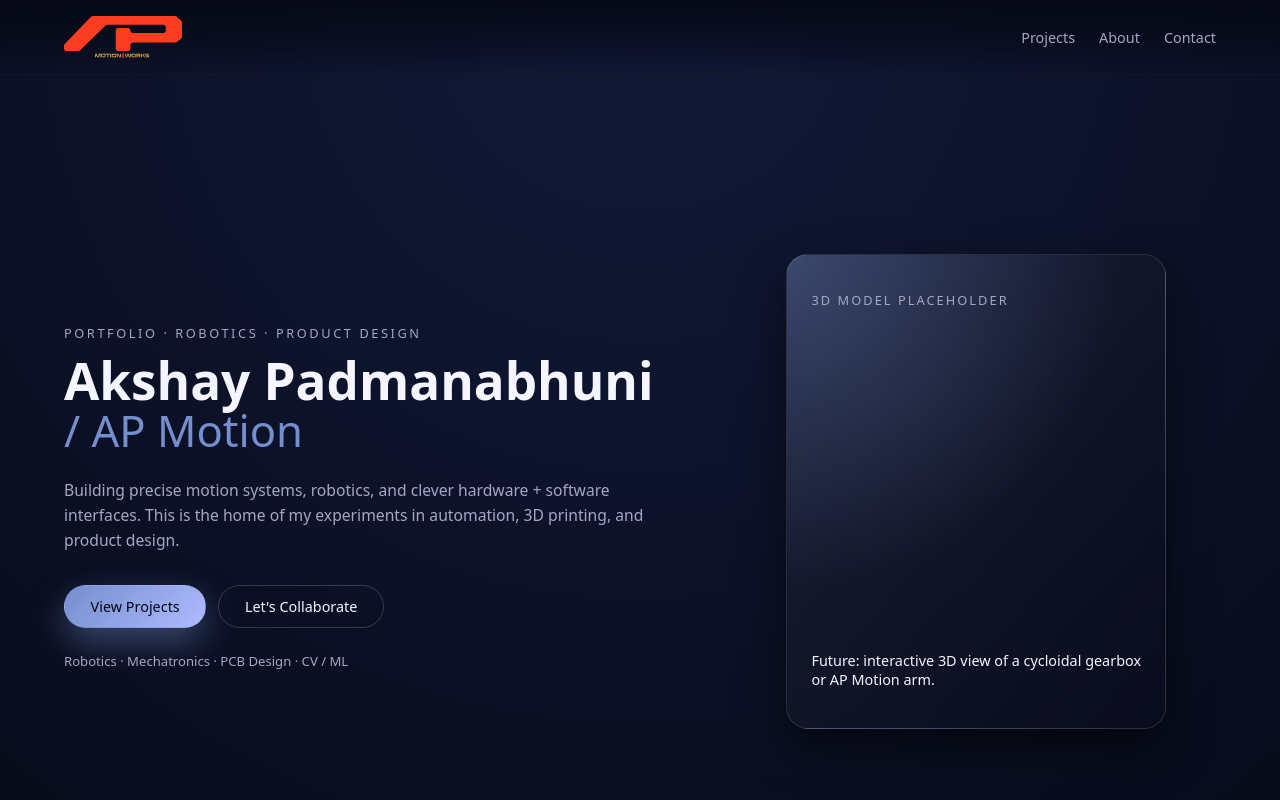
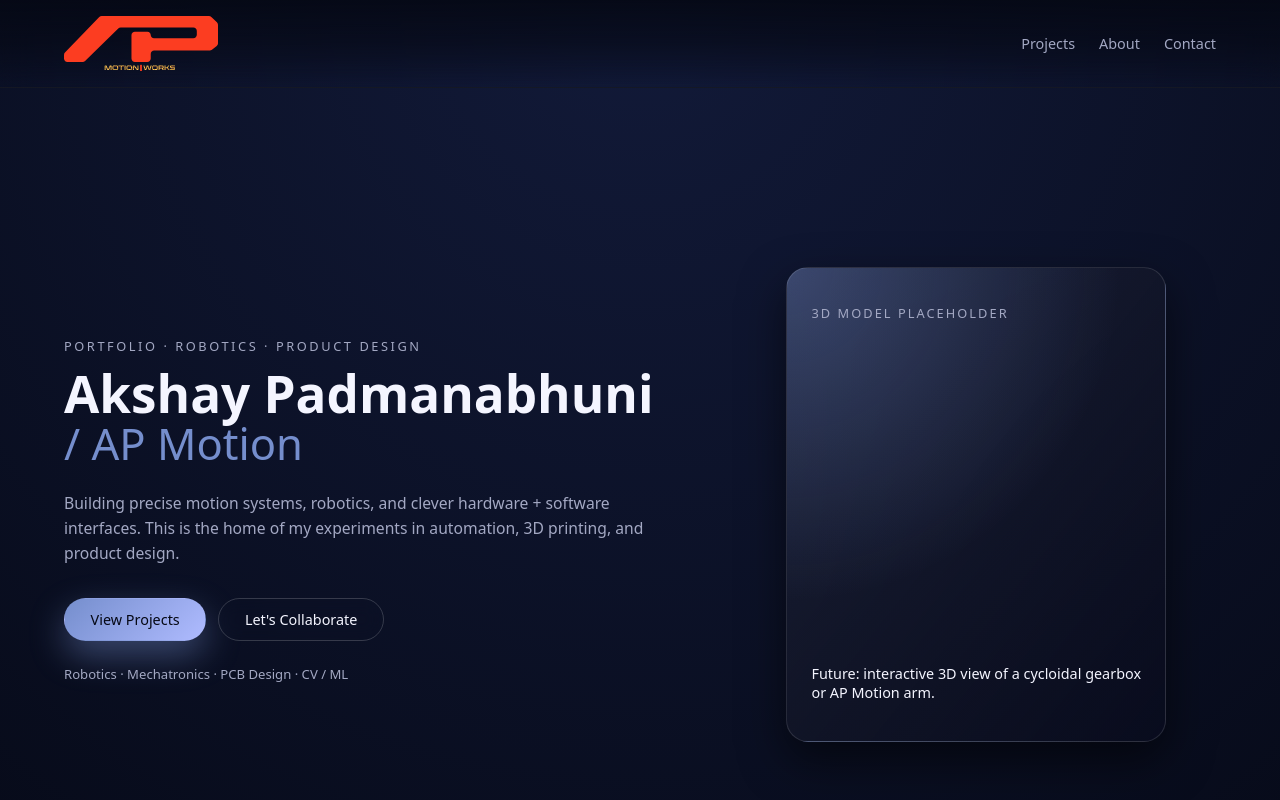
Before and after one commit to Akshay-hash128/AP_portfolio, a React (Vite) app: page / in a window 1280 px wide. Shown: the top 800 px of the page. Built offline with nearby package versions, Linux system fonts and the light colour scheme.

Commit message:
Update styles.css

```diff
--- a/src/styles.css
+++ b/src/styles.css
@@ -63,7 +63,7 @@ a {
 }
 
 .logo-img {
-  height: 42px;        /* adjust as needed */
+  height: 55px;        /* adjust as needed */
   width: auto;
   display: block;
 }
```
